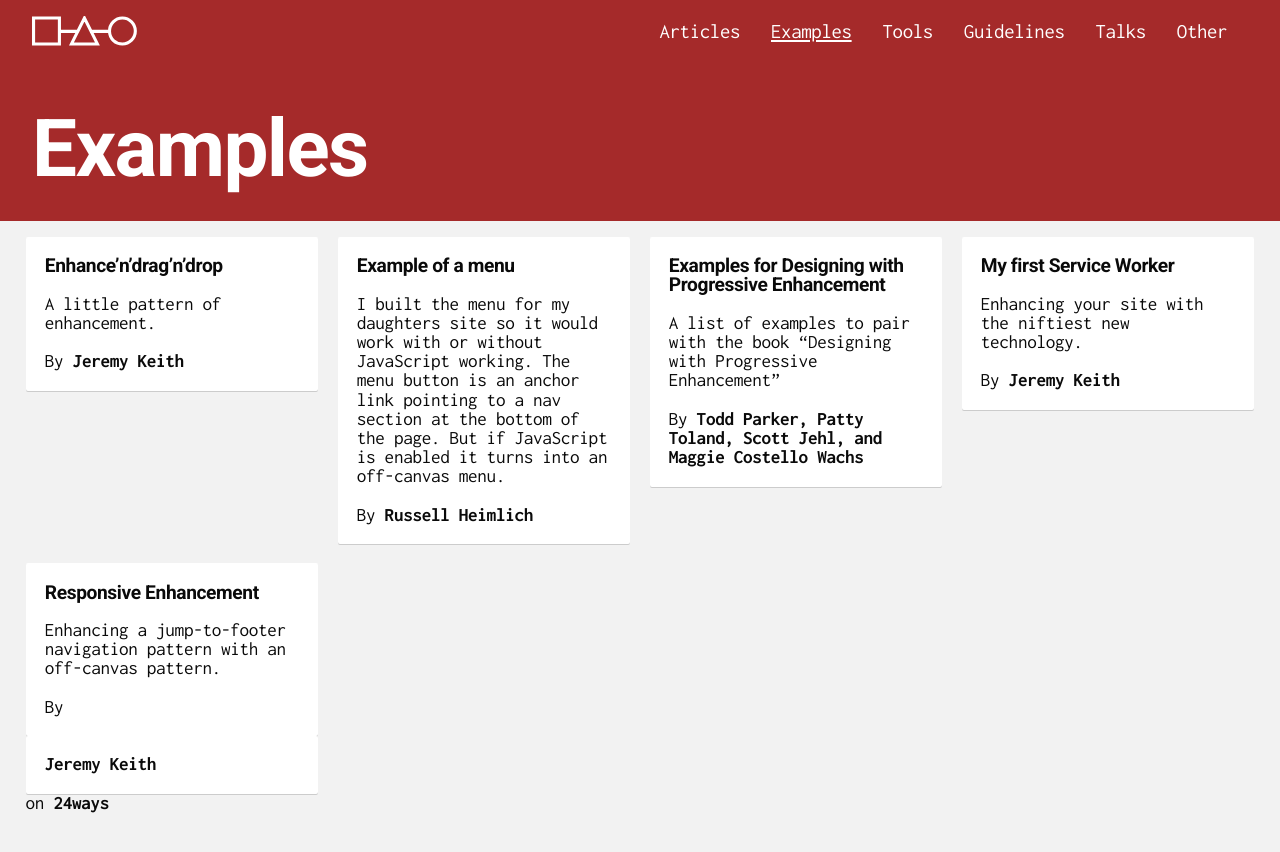
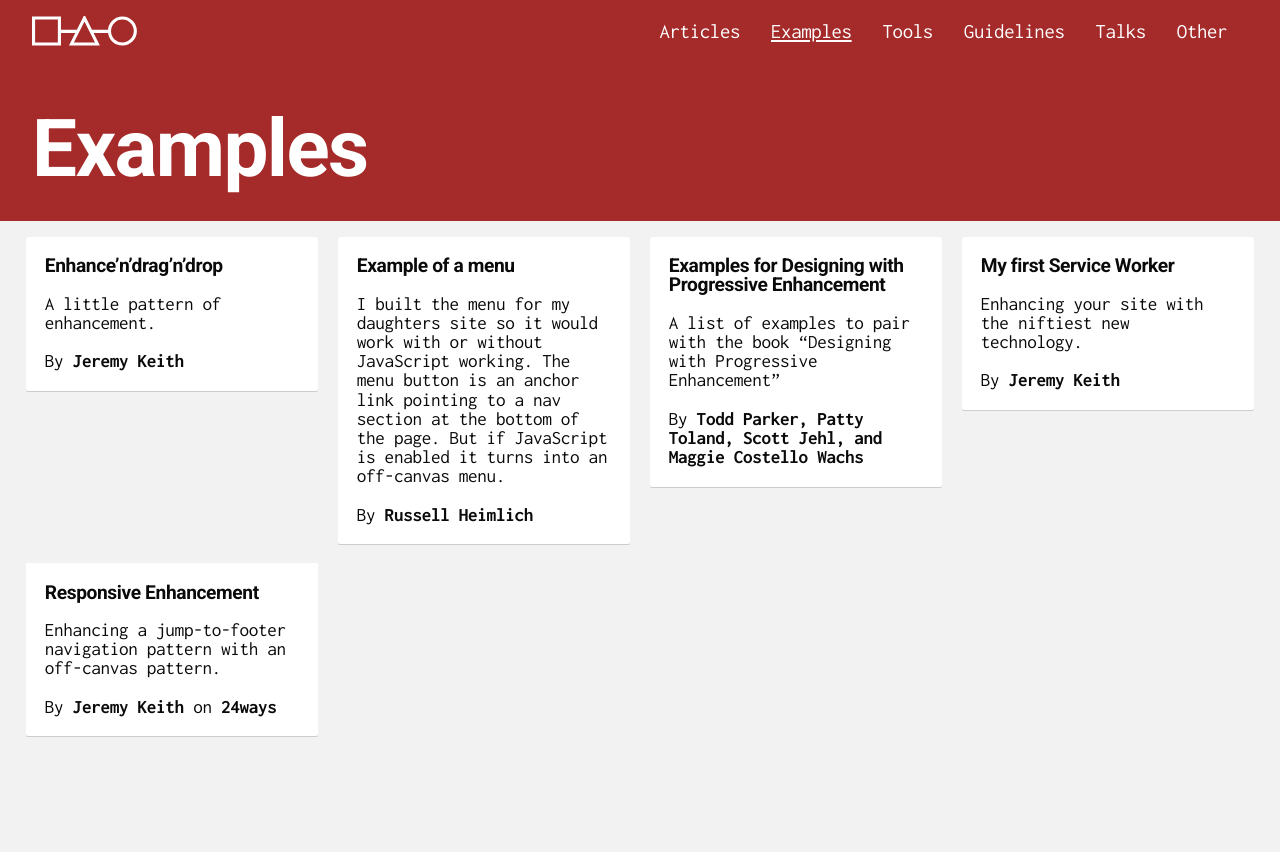
Before and after one commit to jaicab/progressiveenhancement, a Jekyll site: the page built from examples.md, in a window 1280 px wide. Shown: the top 852 px of the page. Built offline with Jekyll 4.4.1, drawn with Linux system fonts in a browser that asks for light colours.

Commit message:
Fix example links

```diff
--- a/examples.md
+++ b/examples.md
@@ -13,11 +13,7 @@ title: Examples
 		{{ item.content }}
 
 		By <strong>
-		{% if item.site %}
-			<a href="{{ item.site }}">{{ item.author }}</a>
-		{% else %}
-			{{ item.author }}
-		{% endif %}
+		{{ item.author }}
 		</strong>
 
 
```
